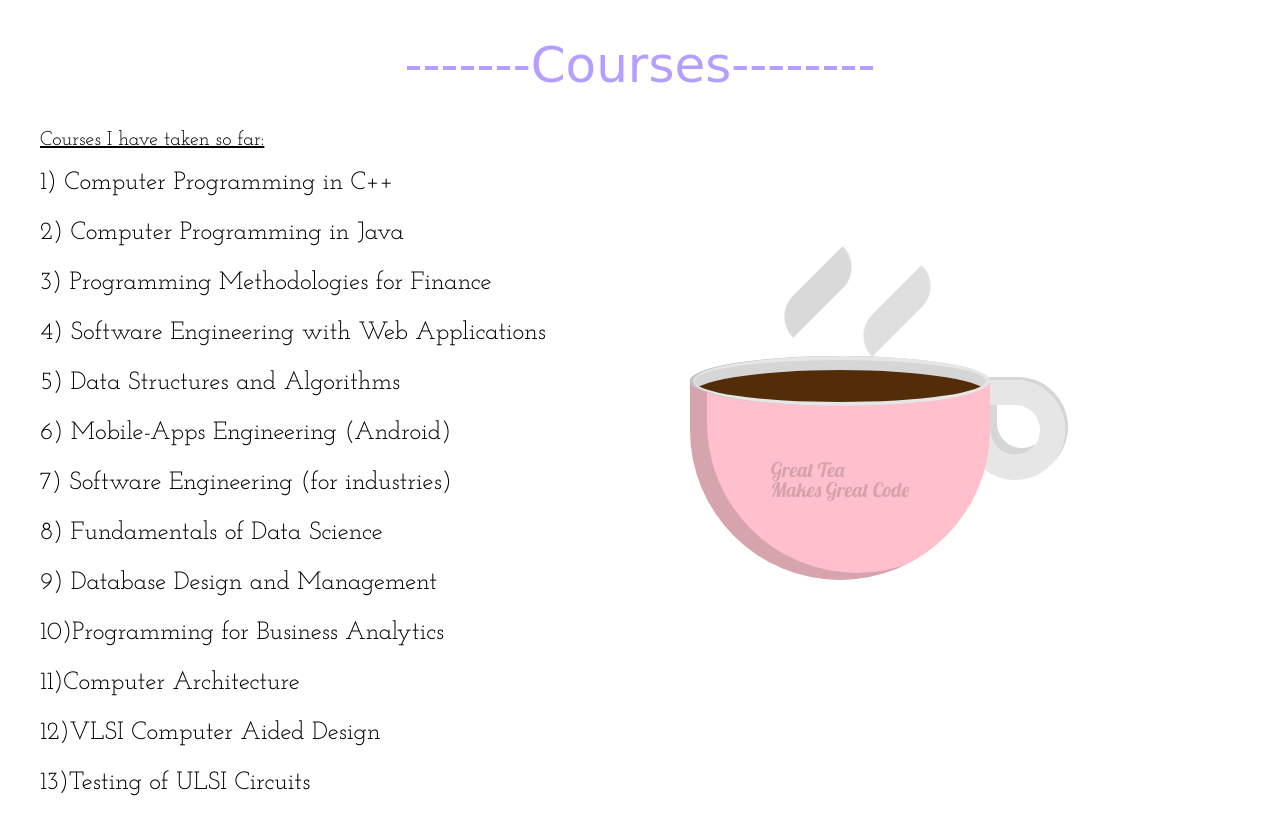
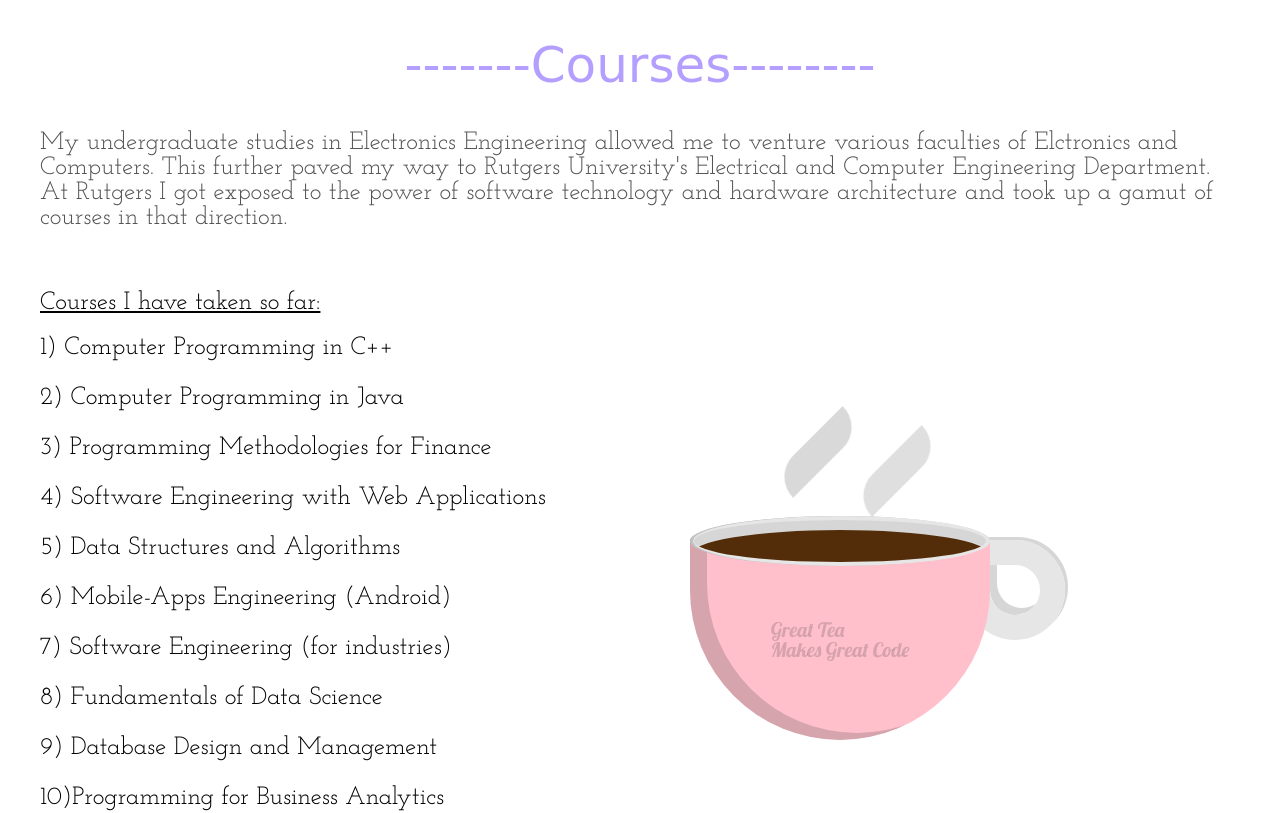
Before and after one commit to viktidesai/viktidesai.github.io, a website: page index.html in a window 1280 px wide. Shown: the part 1680-2493 px from the top of the page. Drawn offline with nearby package versions, Linux system fonts and the light colour scheme; files that its build step writes are made by us from their sources; a web font is replaced by a local one.

Commit message:
Some additions

```diff
--- a/index.html
+++ b/index.html
@@ -277,13 +277,15 @@
 <div id="courses" style="padding:40px;">
 <h1  class="skills"> -------Courses-------- </h1>
 <br> <br>
-
+<div  >
+ <p style="font-family: 'Josefin Slab', serif; font-size: 25px; "> My undergraduate studies in Electronics Engineering allowed me to venture various faculties of Elctronics and Computers. This further paved my way to Rutgers University's Electrical and Computer Engineering Department. At Rutgers I got exposed to the power of software technology and hardware architecture and took up a gamut of courses in that direction. </p> <br> <br> <br>
+</div>
 <div class="cup" style="float: right; margin-top: 250px; margin-right: 250px; font:bold; font-color: black; float: center; font-family:'Lobster', cursive; "><strong> Great Tea <br>
 Makes Great Code</strong>
   <div class="coffee"></div>
 </div>
 
-<h2> <u> Courses I have taken so far: </u></h2> <br>
+<h2 style="font-family: 'Josefin Slab', serif; font-size: 25px; " > <u> Courses I have taken so far: </u></h2> <br>
 <ol style="font-size: 25px;">
 <li> 1) Computer Programming in C++</li>
 <br>
@@ -551,7 +553,7 @@ I would love to enhance this project further and I am open to suggestions and id
 <div class="skills" style=" "> --------Things I like to do--------- </div>
 <br><br><br>
 <div class="animated zoomIn finite"><font id="hobbies"  style="  font-family: 'Mada', sans-serif; font-size: 30px; align-items: center; margin-left: 30%; " >Food, art, movies and travelling are my soul-fuels</font></div><br> <br>
-<p style="padding-left: 40px;padding-right: 40px; font-family: 'Josefin Slab', serif; font-size: 25px;">I have been a <span> <a href="https://en.wikipedia.org/wiki/Kathak"> Kathak Dancer </span>. I love art of all kinds and types.   I am a <a href="http://www.imdb.com/list/ls051594496/" class="link"> Hindi movie binge-watcher </a> and an ardent multi-cuisine  food lover. I have travelled to over 40 places in India and dream of  <a class="link" href="http://www.boredpanda.com/amazing-places-to-see-before-you-die-2/"> travelling the whole world one day :)</a> </p>
+<p style="padding-left: 40px;padding-right: 40px; font-family: 'Josefin Slab', serif; font-size: 25px;">I have been a <span > <a href="https://en.wikipedia.org/wiki/Kathak" class="link"> Kathak Dancer </a> </span> since the age of 5. I love art of all kinds and types.   I am a <a href="http://www.imdb.com/list/ls051594496/" class="link"> Hindi movie binge-watcher and an international cinema lover </a> and an ardent multi-cuisine  food lover. I have travelled to over 40 places in India and dream of  <a class="link" href="http://www.boredpanda.com/amazing-places-to-see-before-you-die-2/"> travelling the whole world one day :)</a> </p>
 <div style="height: 350px; width: 350px; text-align: center; margin-left: 40%; margin-top: 5%;">
 <figure>
   <svg version="1.1" xmlns="http://www.w3.org/2000/svg" xmlns:xlink="http://www.w3.org/1999/xlink"
```
